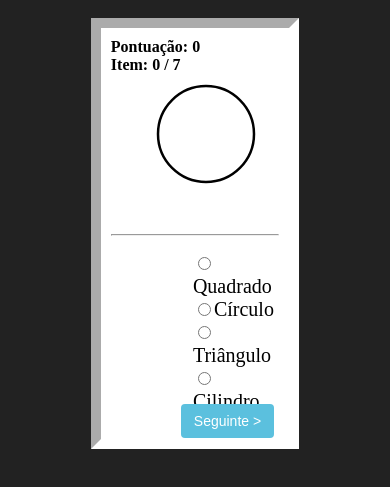
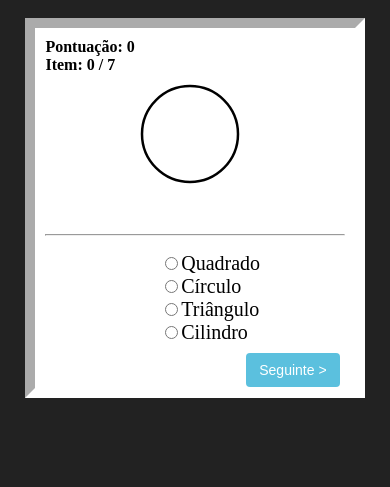
Before and after one commit to AnaxAndrade/JogoFigurasHTML, a plain HTML site: page index.html in a window 390 px wide. Shown: the part 85-572 px from the top of the page. Drawn offline with Linux system fonts and the light colour scheme.

Commit message:
Correção para maior responsividade

```diff
--- a/css/layout.css
+++ b/css/layout.css
@@ -60,3 +60,9 @@
 	font-size: 20px;
 	cursor: pointer;
 }
+
+@media screen and (max-width: 600px) {
+     #area_jogo{
+		width: 80%;
+ 	}
+}
```
Also changed, not shown: index.html (+1 -1 lines).
